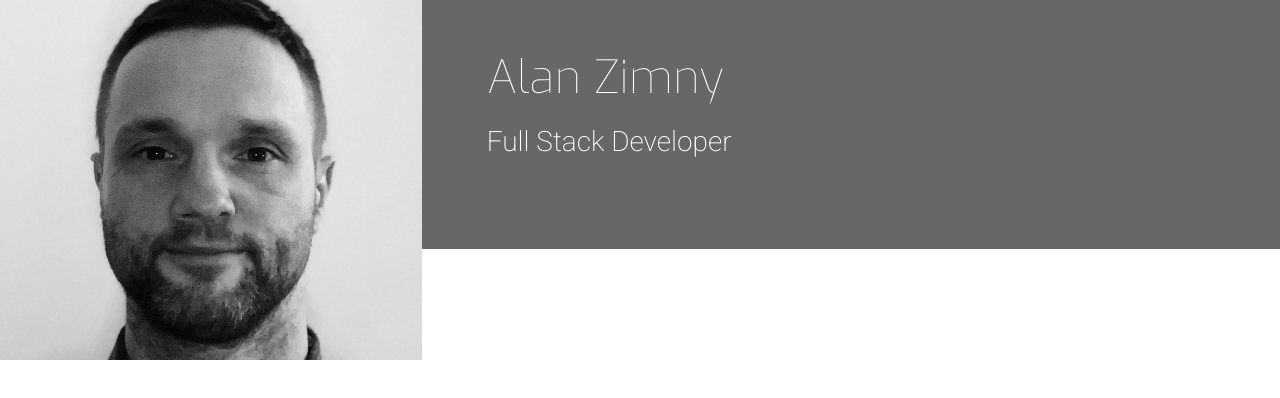
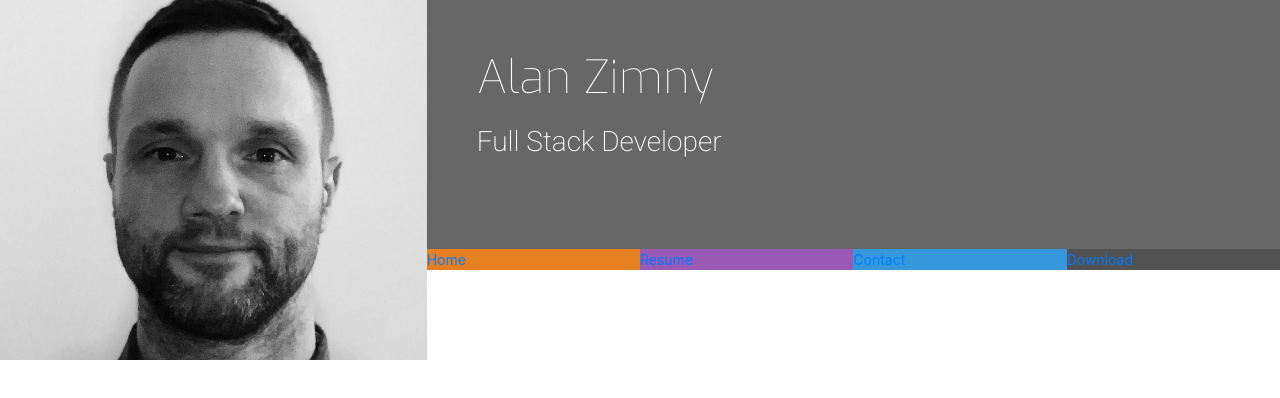
Before and after one commit to azimny86/Resume, a plain HTML site: page index.html in a window 1280 px wide. Drawn offline with nearby package versions, Linux system fonts and the light colour scheme.

Commit message:
Add menu items

```diff
--- a/assets/css/style.css
+++ b/assets/css/style.css
@@ -5,7 +5,21 @@
     background-color: #676767;
 }
 
+.ui-manu-color-home{
+    background-color: #e67e22;
+}
 
+.ui-manu-color-resume{
+    background-color: #9b59b6;
+}
+
+.ui-manu-color-contact{
+    background-color: #3498db;
+}
+
+.ui-manu-color-download{
+    background-color: #525252;
+}
 /*-------------------------- Heading*/
 
 header {
@@ -44,3 +58,16 @@ header {
     margin-bottom: 90px;
     color: #fff;
 }
+
+.list-inline-item:not(:last-child) {
+    margin: 0;
+}
+
+.menucontainer {
+    font-size: 0;
+}
+
+#nav li {
+    font-size: 14px;
+    padding: 0;
+}
--- a/index.html
+++ b/index.html
@@ -11,15 +11,33 @@
 </head>
 <body>
     <header>
-        <div class="row">
+        <div class="row no-gutters">
             <a href="index.html" class="col-md-4 logo">
 
             </a>
             <div class="col-md-8">
-                <div class="row bg-color-name-title">
+                <div class="row no-gutters bg-color-name-title">
                     <div class="col heading">
                         <h1 class="name">Alan Zimny </h1>
                         <h2 class="title">Full Stack Developer</h2>
+                    </div>
+                </div>
+                <div class="row no-gutters">
+                    <div class="col">
+                        <ul id="nav" class="list-inline menucontainer">
+                            <li class="col-6 col-sm-3 ui-manu-color-home list-inline-item" >
+                                <a href="#"><span>Home</span></a>
+                            </li>
+                            <li class="col-6 col-sm-3 ui-manu-color-resume list-inline-item" >
+                                <a href="#"><span>Resume</span></a>
+                            </li>
+                            <li class="col-6 col-sm-3 ui-manu-color-contact list-inline-item" >
+                                <a href="#"><span>Contact</span></a>
+                            </li>
+                            <li class="col-6 col-sm-3 ui-manu-color-download list-inline-item" >
+                                <a href="#"><span>Download</span></a>
+                            </li>
+                        </ul>
                     </div>
                 </div>
 
```
